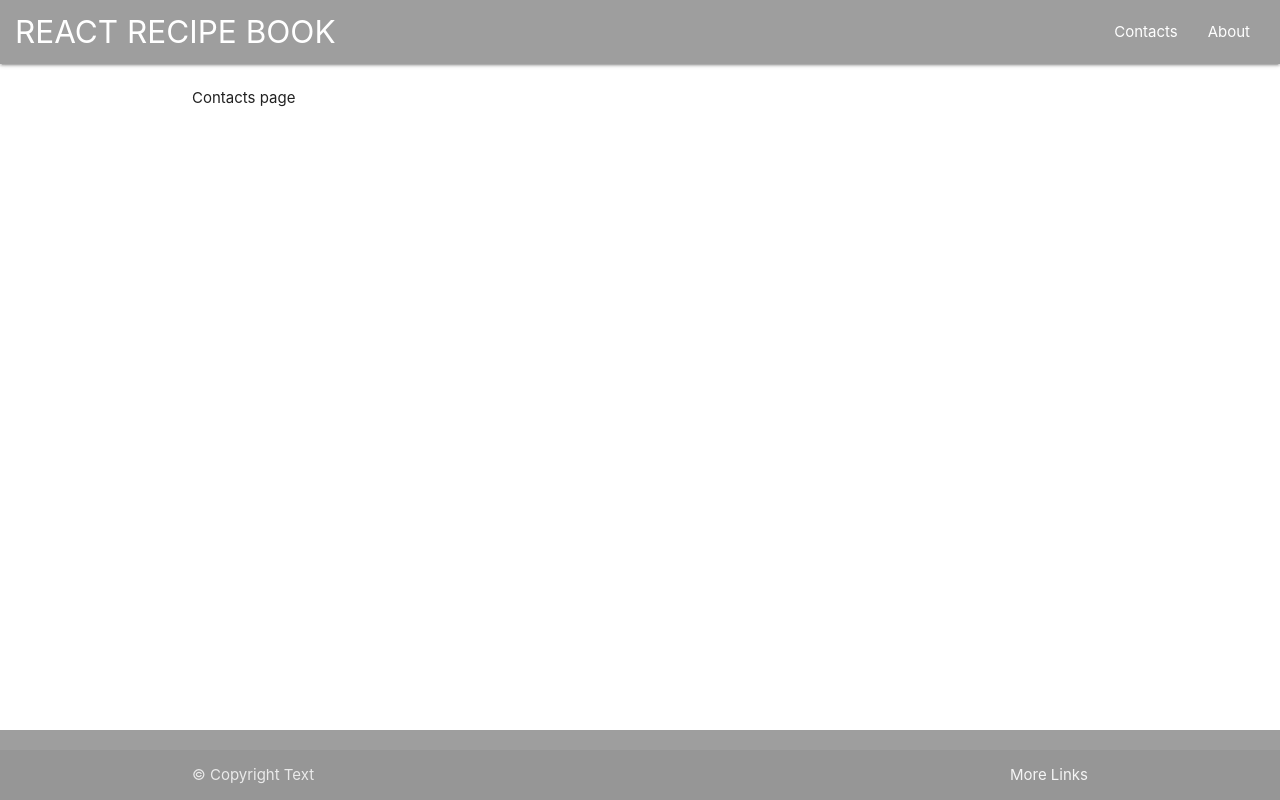
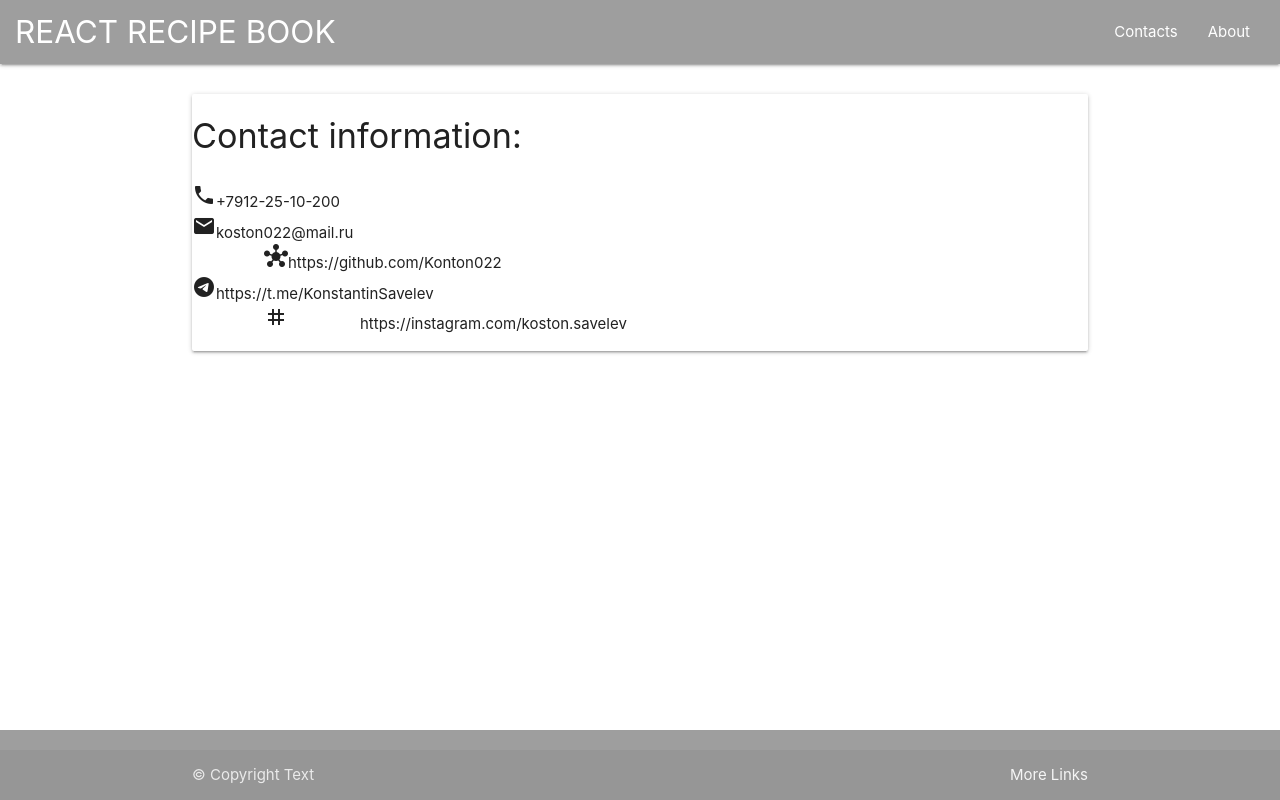
Before and after one commit to Konton022/react-recipe-book, a React (Create React App) app: page /react-recipe-book/contacts in a window 1280 px wide. Built offline with nearby package versions, Linux system fonts and the light colour scheme.

Commit message:
add contact state

```diff
--- a/package.json
+++ b/package.json
@@ -1,5 +1,5 @@
 {
-  "name": "react-router-spa-app",
+  "name": "react-recipe-book",
   "version": "0.1.0",
   "homepage": "https://konton022.github.io/react-recipe-book",
   "private": true,
--- a/src/App.jsx
+++ b/src/App.jsx
@@ -7,6 +7,7 @@ import About from './pages/About';
 import Category from './pages/Category';
 import Meal from './pages/Meal';
 import Notfound from './pages/NotFound';
+import contactState from './contacts';
 
 function App() {
     return (
@@ -16,7 +17,10 @@ function App() {
                 <main className='container content'>
                     <Routes>
                         <Route exact path='/' element={<Home />} />
-                        <Route path='/contacts' element={<Contacts />} />
+                        <Route
+                            path='/contacts'
+                            element={<Contacts contactState={contactState} />}
+                        />
                         <Route path='/about' element={<About />} />
                         <Route path='/category/:name' element={<Category />} />
                         <Route path='/meal/:idMeal' element={<Meal />} />
--- /dev/null
+++ b/src/contacts.js
@@ -0,0 +1,9 @@
+const contactState = {
+    phone: '+7912-25-10-200',
+    email: 'koston022@mail.ru',
+    github: 'https://github.com/Konton022',
+    telegram: 'https://t.me/KonstantinSavelev',
+    instagram: 'https://instagram.com/koston.savelev',
+};
+
+export default contactState;
--- a/src/pages/Contacts.jsx
+++ b/src/pages/Contacts.jsx
@@ -1,7 +1,21 @@
 import React from 'react';
 
-const Contacts = () => {
-    return <div>Contacts page</div>;
+const Contacts = ({ contactState }) => {
+    return (
+        <div className='card'>
+            <h4>Contact information:</h4>
+            <ul>
+                {Object.keys(contactState).map((item) => {
+                    return (
+                        <li>
+                            <i className='material-icons'>{item}</i>
+                            {contactState[item]}
+                        </li>
+                    );
+                })}
+            </ul>
+        </div>
+    );
 };
 
 export default Contacts;
```
